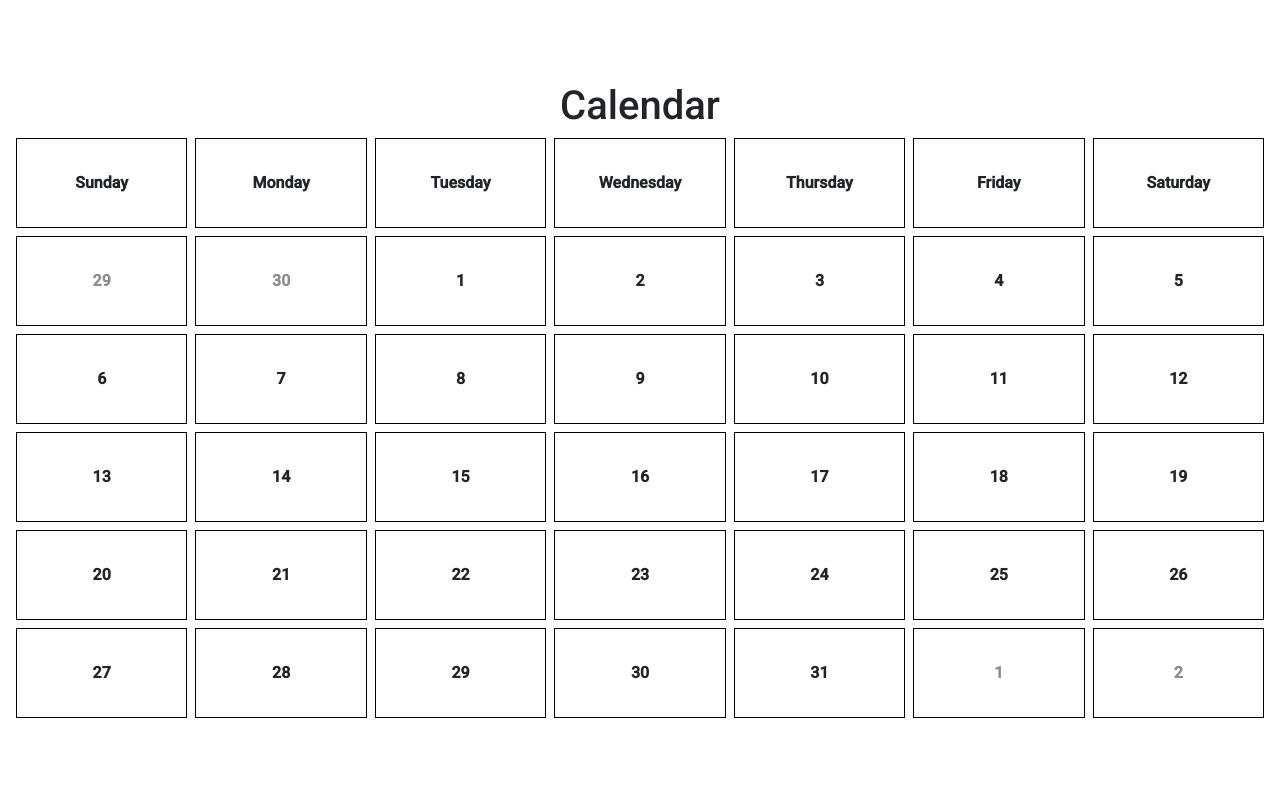
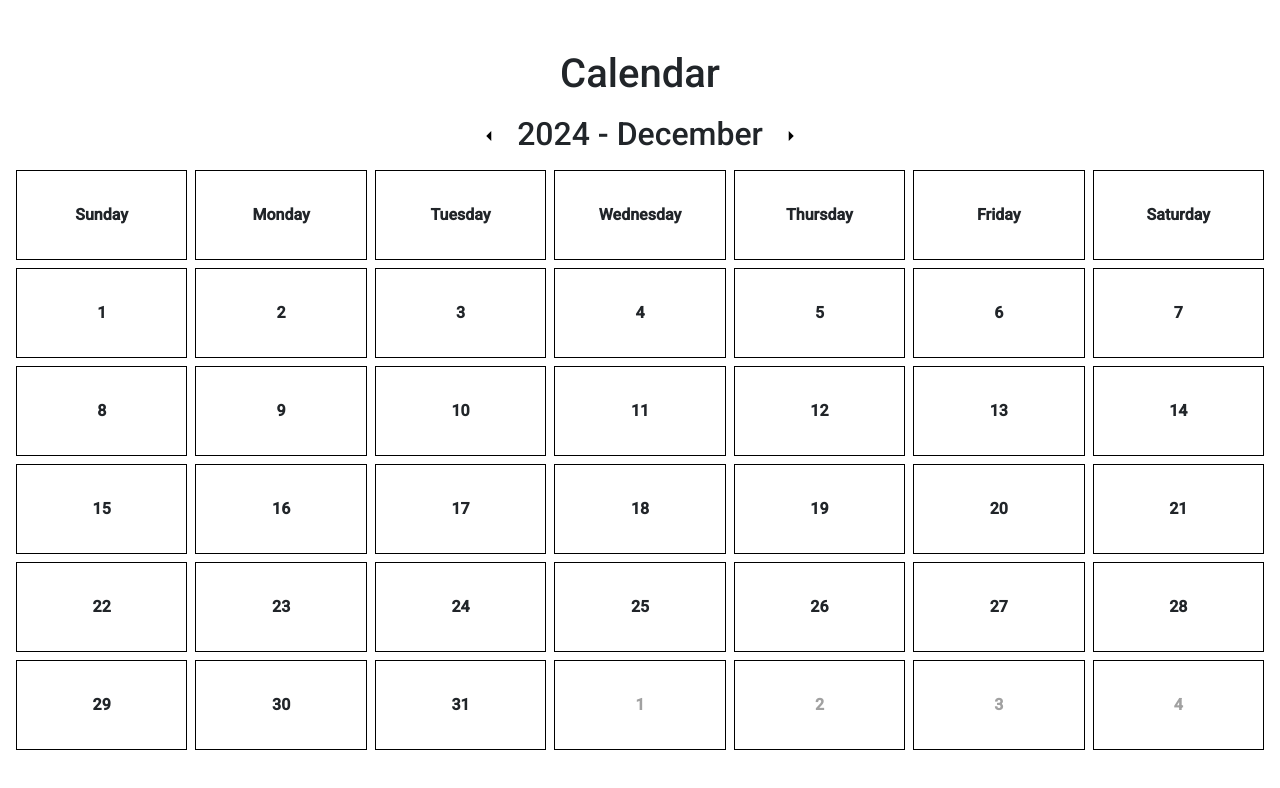
Before and after one commit to HesamKashefi/AngularCalendarApp, an Angular app: page /calendar in a window 1280 px wide. Shown: the top 788 px of the page. Built offline with nearby package versions, Linux system fonts and the light colour scheme.

Commit message:
added change month

```diff
--- a/src/app/components/calendar/calendar.component.html
+++ b/src/app/components/calendar/calendar.component.html
@@ -1,4 +1,23 @@
 <h1>Calendar</h1>
+
+<section class="d-flex flex-wrap align-items-center my-3">
+    <div class="d-flex flex-wrap gap-2 align-items-center m-auto">
+        <button mat-icon-button
+                type="button"
+                (click)="onGoToPreviousMonth()">
+            <mat-icon fontIcon="arrow_left"></mat-icon>
+        </button>
+        <h2 class="m-0">
+            @let current = currentDate();
+            {{ timeToDate(current) | appDisplayMonth }}
+        </h2>
+        <button mat-icon-button
+                type="button"
+                (click)="onGoToNextMonth()">
+            <mat-icon fontIcon="arrow_right"></mat-icon>
+        </button>
+    </div>
+</section>
 
 <div style="display: grid; gap: 0.5rem;">
 
@@ -25,9 +44,9 @@
             <p>Saturday</p>
         </div>
     </div>
-    @if(currentMonth) {
+    @if(currentMonthCalendar) {
 
-    @for(row of currentMonth; track index; let index = $index) {
+    @for(row of currentMonthCalendar; track index; let index = $index) {
     <div class="week-days">
         @for(day of row; track day) {
         <div [class.is-current-month]="isInTheCurrentMonth(day)">
--- a/src/app/components/calendar/calendar.component.scss
+++ b/src/app/components/calendar/calendar.component.scss
@@ -1,5 +1,9 @@
 h1 {
     text-align: center;
+}
+
+mat-icon {
+    color: black;
 }
 
 .week-days-lables,
@@ -30,7 +34,7 @@ h1 {
 
     :not(.is-current-month) {
         p {
-            color: rgb(141, 141, 141) !important;
+            color: rgb(161, 161, 161) !important;
         }
     }
 }
--- a/src/app/components/calendar/calendar.component.ts
+++ b/src/app/components/calendar/calendar.component.ts
@@ -1,84 +1,59 @@
-import { Component, OnInit } from '@angular/core';
+import { Component, effect, OnInit, signal, WritableSignal } from '@angular/core';
 import { DisplayDatePipe } from '../../pipes/DisplayDate.pipe';
+import { CalendarService } from '../../services/Calendar.service';
+import { MatButtonModule } from '@angular/material/button';
+import { MatIconModule } from '@angular/material/icon';
+import { DisplayMonthPipe } from '../../pipes/DisplayMonth.pipe';
 
 @Component({
   selector: 'app-calendar',
   imports: [
-    DisplayDatePipe
+    DisplayDatePipe,
+    DisplayMonthPipe,
+
+    MatButtonModule,
+    MatIconModule
   ],
   templateUrl: './calendar.component.html',
   styleUrl: './calendar.component.scss'
 })
 export class CalendarComponent implements OnInit {
 
+  currentDate: WritableSignal<number> = signal(new Date().getTime());
+  currentMonthCalendar?: Date[][];
 
-  currentMonth?: Date[][];
-  currentMonthIndex?: number;
+  private dateUpdateEffect = effect(() => {
+    this.currentMonthCalendar = this.calendarService.generateMonth(new Date(this.currentDate()));
+  })
+
+  constructor(private calendarService: CalendarService) {
+  }
 
   ngOnInit(): void {
-    const now = new Date();
-    const month = new Date(now.getFullYear(), now.getMonth() - 2, 1);
-    this.currentMonthIndex = month.getMonth();
-    this.currentMonth = this.generateMonth(month);
   }
 
+  onGoToNextMonth() {
+    this.currentDate.update(current => {
+      const date = new Date(current);
+      date.setMonth(date.getMonth() + 1);
+      return date.getTime();
+    });
+  }
 
-  generateMonth(date: Date): Date[][] {
-    const month: { row: number, date: Date }[] = [];
-
-    const oneDayInMiliseconds = 24 * 60 * 60 * 1000;
-    const weekDayForTheFirstDayOfMonth = new Date(date.getFullYear(), date.getMonth(), 1).getDay();
-    const lastDayOfPreviousMonth = new Date(date.getFullYear(), date.getMonth(), 0);
-
-    for (let dayInRow = weekDayForTheFirstDayOfMonth - 1; dayInRow >= 0; dayInRow--) {
-      month.push({
-        row: 0,
-        date: new Date(lastDayOfPreviousMonth.getTime() - oneDayInMiliseconds * dayInRow)
-      })
-    }
-
-    const tempDate = new Date(date.getFullYear(), date.getMonth(), 1);
-    while (tempDate.getMonth() === date.getMonth()) {
-      month.push({
-        row: Math.floor(month.length / 7),
-        date: new Date(tempDate.getTime())
-      });
-      tempDate.setDate(tempDate.getDate() + 1);
-    }
-
-    while (tempDate.getDay() !== 0) {
-      month.push({
-        row: Math.floor(month.length / 7),
-        date: new Date(tempDate.getTime())
-      })
-      tempDate.setDate(tempDate.getDate() + 1);
-    }
-
-    const dic: { [row: number]: Date[] } = {};
-    month.reduce((rv, x) => {
-      (rv[x.row] = rv[x.row] || []).push(x.date);
-      return rv;
-    }, dic);
-
-    return Object.keys(dic).map(x => dic[+x]);
+  onGoToPreviousMonth() {
+    this.currentDate.update(current => {
+      const date = new Date(current);
+      date.setMonth(date.getMonth() - 1);
+      return date.getTime();
+    });
   }
 
   isInTheCurrentMonth(date: Date) {
-    return date.getMonth() === this.currentMonthIndex;
+    return date.getMonth() === new Date(this.currentDate()).getMonth();
   }
 
-  /**
-   * calculates the number of days in the specified month of year
-   * @param year year
-   * @param month month (0 for janurary to 11 for december)
-   * @returns number of days in the month
-   */
-  private getNumberOfDaysInMonth(year: number, month: number) {
-    // using 0 as the day, will cause to create a date that points to the last
-    // day of the previous month
-    // so we also need to increment the month by one
-    // so the result is last day of the current month
-    return new Date(year, month + 1, 0).getDate();
+  timeToDate(time: number) {
+    return new Date(time);
   }
 
 }
--- a/src/app/pipes/DisplayDate.pipe.ts
+++ b/src/app/pipes/DisplayDate.pipe.ts
@@ -2,6 +2,7 @@ import { Pipe, type PipeTransform } from '@angular/core';
 
 @Pipe({
   name: 'appDisplayDate',
+  pure: true
 })
 export class DisplayDatePipe implements PipeTransform {
 
--- /dev/null
+++ b/src/app/pipes/DisplayMonth.pipe.ts
@@ -0,0 +1,23 @@
+import { Pipe, type PipeTransform } from '@angular/core';
+
+const monthNames = [
+  "January", "February", "March", "April", "May", "June",
+  "July", "August", "September", "October", "November", "December"
+];
+
+@Pipe({
+  name: 'appDisplayMonth',
+  pure: true
+})
+export class DisplayMonthPipe implements PipeTransform {
+  transform(value: unknown, ...args: unknown[]): unknown {
+    if (value instanceof Date) {
+      const month = new Date(value).getMonth();
+      return `${value.getFullYear()} - ${monthNames[month]}`;
+    }
+
+
+    return value;
+  }
+
+}
--- /dev/null
+++ b/src/app/services/Calendar.service.ts
@@ -0,0 +1,64 @@
+import { Injectable } from '@angular/core';
+
+@Injectable({
+  providedIn: 'root'
+})
+export class CalendarService {
+
+  constructor() { }
+
+  generateMonth(date: Date): Date[][] {
+    const month: { row: number, date: Date }[] = [];
+
+    const oneDayInMiliseconds = 24 * 60 * 60 * 1000;
+    const weekDayForTheFirstDayOfMonth = new Date(date.getFullYear(), date.getMonth(), 1).getDay();
+    const lastDayOfPreviousMonth = new Date(date.getFullYear(), date.getMonth(), 0);
+
+    for (let dayInRow = weekDayForTheFirstDayOfMonth - 1; dayInRow >= 0; dayInRow--) {
+      month.push({
+        row: 0,
+        date: new Date(lastDayOfPreviousMonth.getTime() - oneDayInMiliseconds * dayInRow)
+      })
+    }
+
+    const tempDate = new Date(date.getFullYear(), date.getMonth(), 1);
+    while (tempDate.getMonth() === date.getMonth()) {
+      month.push({
+        row: Math.floor(month.length / 7),
+        date: new Date(tempDate.getTime())
+      });
+      tempDate.setDate(tempDate.getDate() + 1);
+    }
+
+    while (tempDate.getDay() !== 0) {
+      month.push({
+        row: Math.floor(month.length / 7),
+        date: new Date(tempDate.getTime())
+      })
+      tempDate.setDate(tempDate.getDate() + 1);
+    }
+
+    const dic: { [row: number]: Date[] } = {};
+    month.reduce((rv, x) => {
+      (rv[x.row] = rv[x.row] || []).push(x.date);
+      return rv;
+    }, dic);
+
+    return Object.keys(dic).map(x => dic[+x]);
+  }
+
+  /**
+   * calculates the number of days in the specified month of year
+   * @param year year
+   * @param month month (0 for janurary to 11 for december)
+   * @returns number of days in the month
+   */
+  private getNumberOfDaysInMonth(year: number, month: number) {
+    // using 0 as the day, will cause to create a date that points to the last
+    // day of the previous month
+    // so we also need to increment the month by one
+    // so the result is last day of the current month
+    return new Date(year, month + 1, 0).getDate();
+  }
+
+}
```
